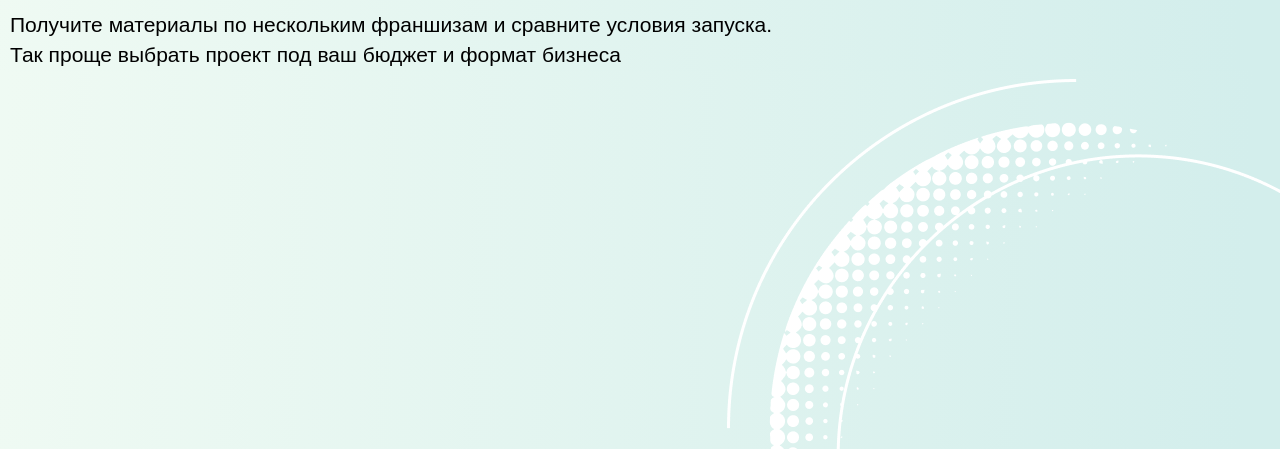
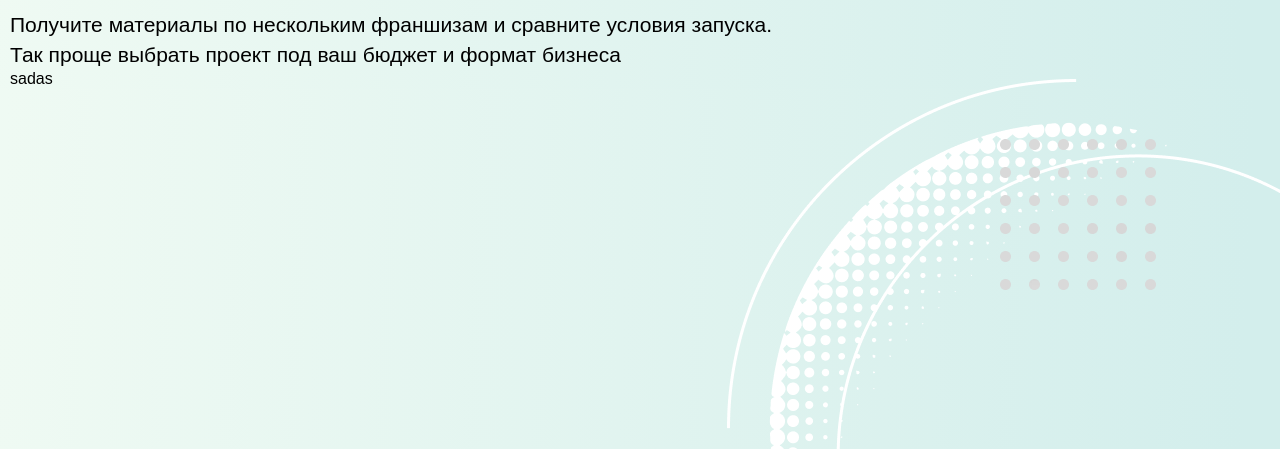
Before and after one commit to den10004/FranchBerry, a website built with Vite: page index.html in a window 1280 px wide. Shown: the part 351-800 px from the top of the page. Built offline with nearby package versions, Linux system fonts and the light colour scheme.

Commit message:
исправлен фон

```diff
--- a/index.html
+++ b/index.html
@@ -30,6 +30,10 @@
       </picture>
     </div>
 
+    <div class="body-bg1">
+      <img src="./src/images/bg1.webp" alt="узор" />
+    </div>
+
     <main>
       <div class="wrapper">
         <div class="hero">
@@ -41,6 +45,10 @@
             запуска. Так проще выбрать проект под ваш бюджет и формат бизнеса
           </p>
         </div>
+
+        <div class="cards__list">
+          <div class="card">sadas</div>
+        </div>
       </div>
     </main>
   </body>
--- a/src/style.css
+++ b/src/style.css
@@ -111,16 +111,30 @@ main {
   right: 0;
 }
 
+.body-bg1 {
+  position: absolute;
+  top: 268px;
+  right: 124px;
+}
+
 
 @media (max-width: 1300px) {
   .body-bg {
     top: 430px;
+  }
+
+  .body-bg1 {
+    top: 490px;
   }
 }
 
 @media (max-width: 768px) {
   .body-bg {
     top: 240px;
+  }
+
+  .body-bg1 {
+    top: 310px;
   }
 
   button {
@@ -139,6 +153,12 @@ main {
   .paragraph {
     font-size: 18px;
     line-height: 100%;
+  }
+}
+
+@media (max-width: 500px) {
+  .body-bg1 {
+    display: none;
   }
 }
 
--- a/src/styles/card.css
+++ b/src/styles/card.css
@@ -0,0 +1,4 @@
+.cards__list {
+    display: flex;
+    flex-direction: column;
+}
```
Also changed, not shown: src/images/bg1.webp (added).
